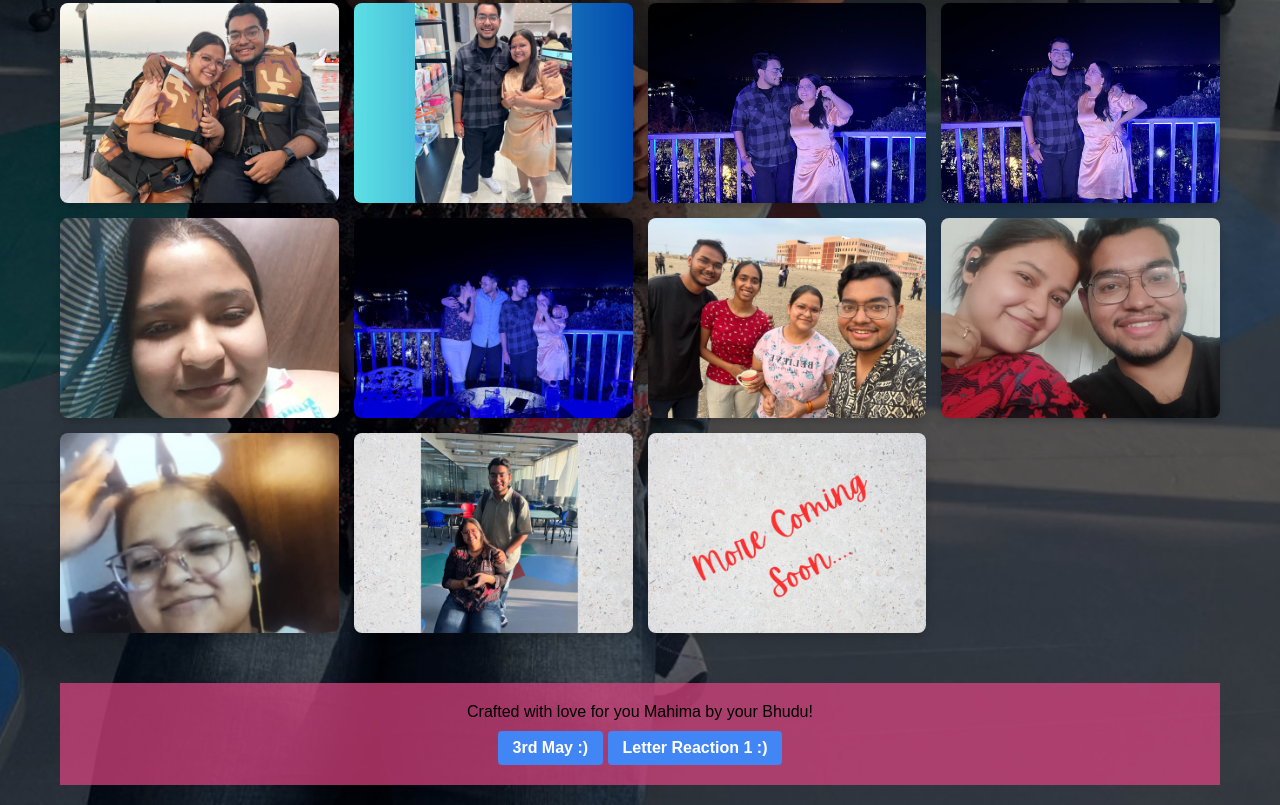
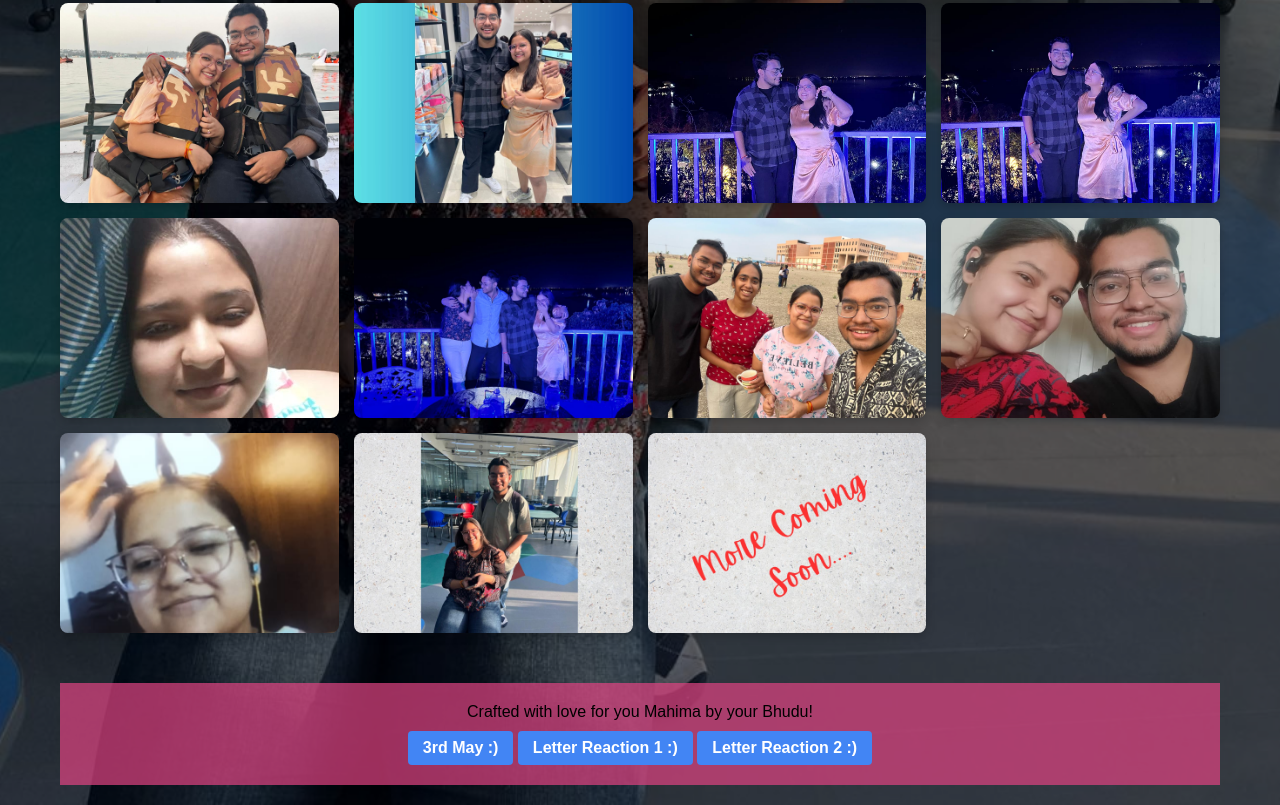
Before and after one commit to Aragog540/Mahi, a plain HTML site: page index.html in a window 1280 px wide. Shown: the part 927-1732 px from the top of the page. Drawn offline with Linux system fonts and the light colour scheme.

Commit message:
Update index.html

```diff
--- a/index.html
+++ b/index.html
@@ -418,6 +418,7 @@
             <p>Crafted with love for you Mahima by your Bhudu!</p>
             <a href="https://drive.google.com/file/d/1Y9kMWCiBpHPde-QkXq2P8oO88B0Au98j/view?pli=1" class="drive-link" target="_blank">3rd May :)</a>
             <a href="https://drive.google.com/file/d/1Kw4Ko6h6lEC7uQ4f9B_vMzemGmpdxYKU/view?usp=drive_link" class="drive-link" target="_blank"> Letter Reaction 1 :)</a>
+            <a href="https://drive.google.com/file/d/1fM1DzXD4QNpXMd0rPGP1OiP9CYCFJf_c/view?usp=drive_link" class="drive-link" target="_blank"> Letter Reaction 2 :)</a>
         </footer>
     </div>
 
```
